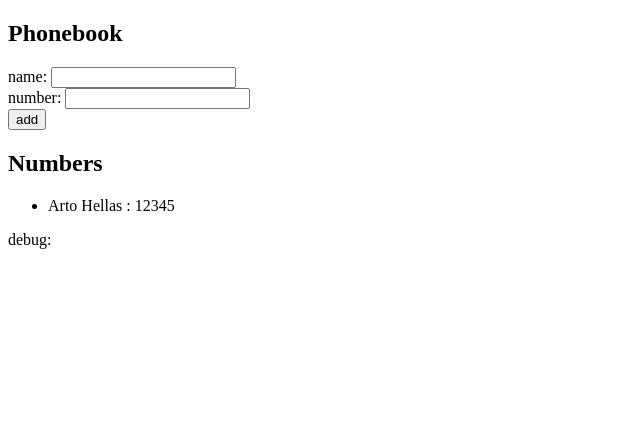
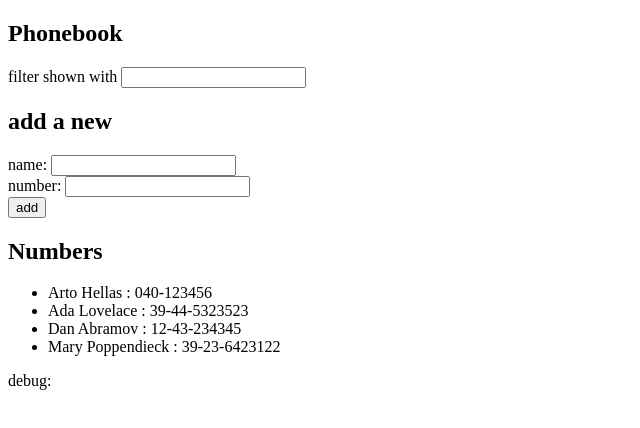
Before and after one commit to nokka200/Palautukset, a React (Vite) app in the folder osa02/puhelinluettelo/: page / in a window 1280 px wide. Shown: the top 428 px of the page, without its empty margins (0-640 px from the left). Built offline with nearby package versions, Linux system fonts and the light colour scheme.

Commit message:
Aloitettu 2.9

```diff
--- a/osa02/puhelinluettelo/src/App.jsx
+++ b/osa02/puhelinluettelo/src/App.jsx
@@ -2,8 +2,12 @@ import { useState } from 'react'
 
 const App = () => {
   const [persons, setPersons] = useState([
-    { name: 'Arto Hellas', phone: '12345'}
+    { name: 'Arto Hellas', phone: '040-123456' },
+    { name: 'Ada Lovelace', phone: '39-44-5323523' },
+    { name: 'Dan Abramov', phone: '12-43-234345' },
+    { name: 'Mary Poppendieck', phone: '39-23-6423122' }
   ]);
+
   const [newName, setNewName] = useState('');
   const [newNumber, setNewNumber] = useState('');
 
@@ -45,6 +49,10 @@ const App = () => {
   return (
     <div>
       <h2>Phonebook</h2>
+      <div>
+        filter shown with <input />
+      </div>
+      <h2>add a new</h2>
       <form onSubmit={addPerson}>
         <div>
           name: <input value={newName} onChange={handleNameChange}/>
```
